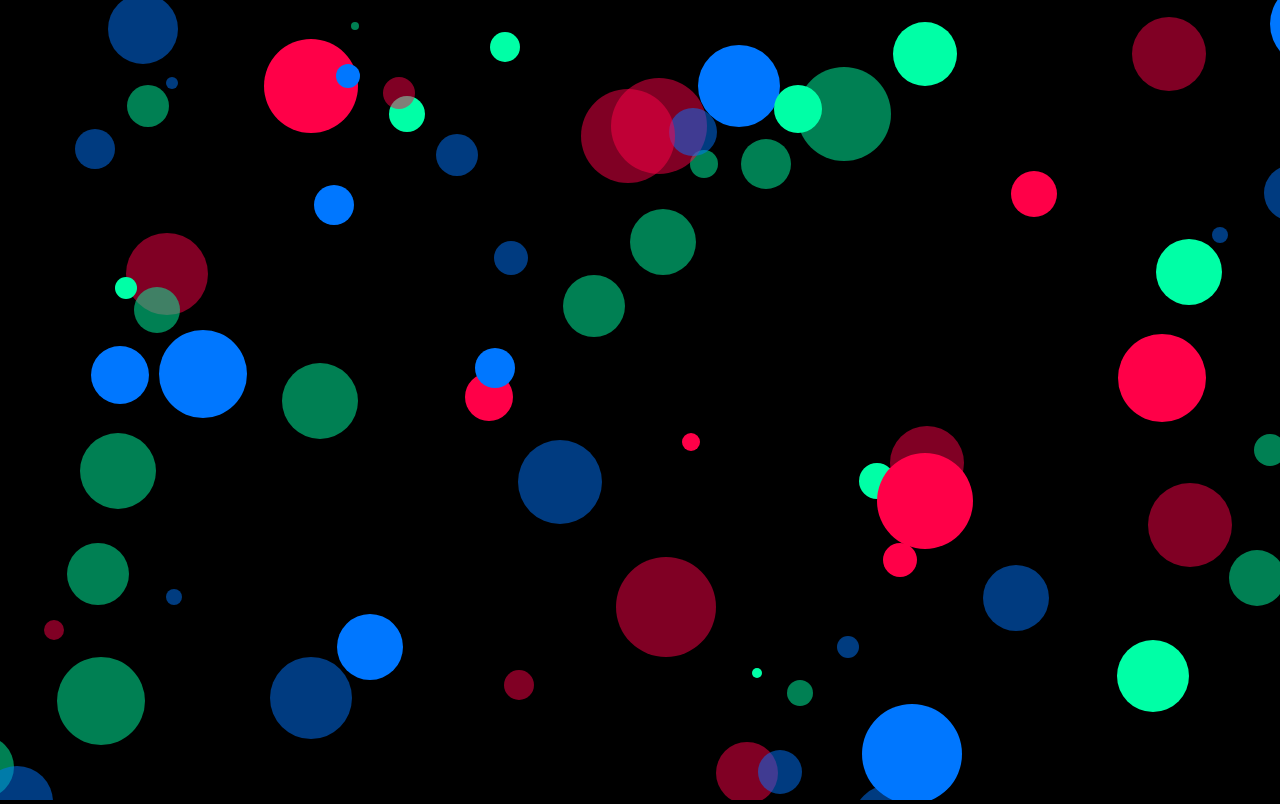
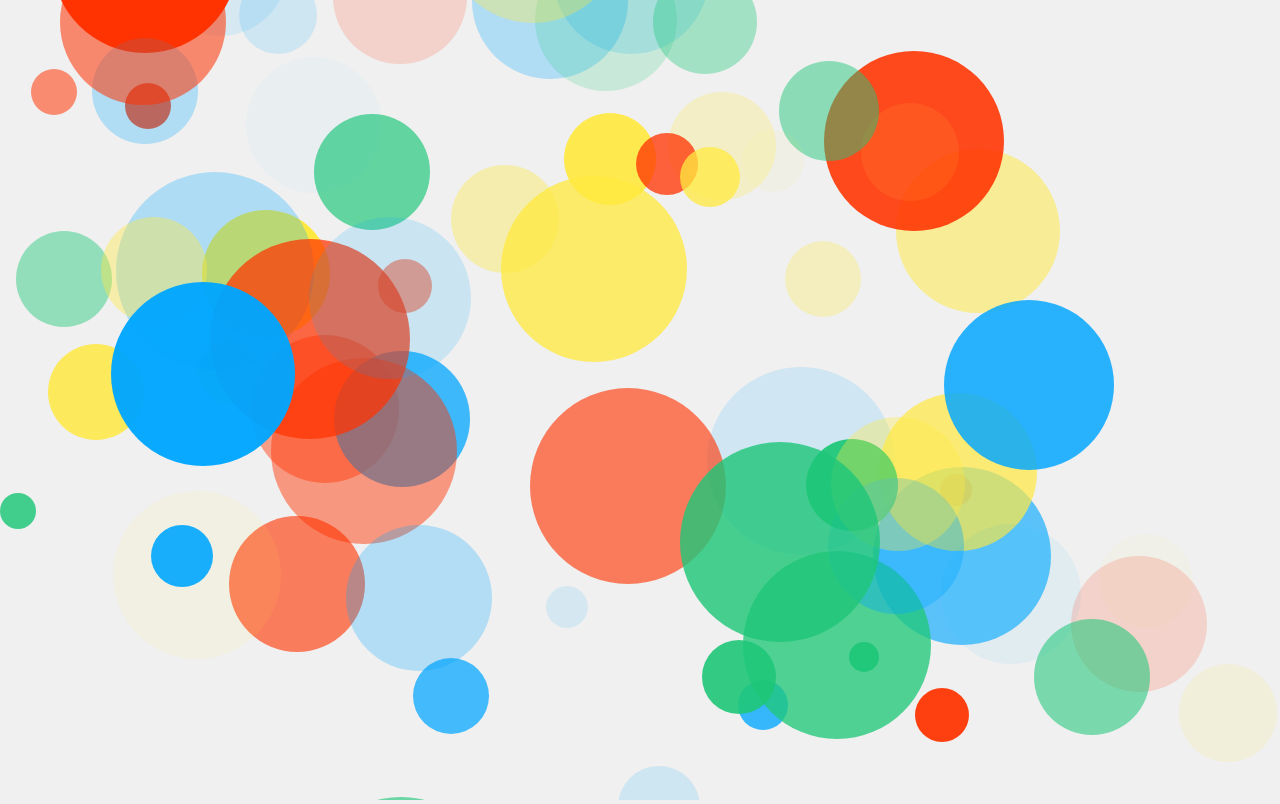
Before and after one commit to TJTHANAPAT/JS21Challenge, a plain HTML site: page Day01_FallingSnow/fallingSnow.html in a window 1280 px wide. Drawn offline with Linux system fonts and the light colour scheme.

Commit message:
Update FallingSnow

```diff
--- a/Day01_FallingSnow/fallingSnow.js
+++ b/Day01_FallingSnow/fallingSnow.js
@@ -16,8 +16,8 @@
 
     function createSnowBalls(canvas, numberOfSnowBalls) {
         return [...Array(numberOfSnowBalls)].map(()=>{
-            const speedXmin = -2;
-            const speedXmax = 2;
+            const speedXmin = -3;
+            const speedXmax = 3;
             let speedX = random(speedXmin,speedXmax);
             while(speedX == 0) {
                 speedX = random(speedXmin,speedXmax);
@@ -28,11 +28,11 @@
             return {
                 x: random(0,canvas.width),
                 y: random(0,canvas.height),
-                opacity: random(0.5,1),
-                radius: random(4,50),
+                opacity: Math.random(),
+                radius: random(15,100),
                 speedX: speedX,
                 speedY: random(-2,-1),
-                color: random(0,2)
+                color: random(0,3)
             }
         });
     }
@@ -49,11 +49,13 @@
             );
 
             if (snowBall.color === 0) {
-                canvasContext.fillStyle = `rgba(0, 255, 166, ${snowBall.opacity})`;
+                canvasContext.fillStyle = `rgba(255, 51, 0, ${snowBall.opacity})`; //red
             } else if(snowBall.color === 1) {
-                canvasContext.fillStyle = `rgba(255, 0, 72, ${snowBall.opacity})`;
+                canvasContext.fillStyle = `rgba(30, 199, 120, ${snowBall.opacity})`; //green
             } else if(snowBall.color === 2) {
-                canvasContext.fillStyle = `rgba(0, 119, 255, ${snowBall.opacity})`;
+                canvasContext.fillStyle = `rgba(0, 166, 255, ${snowBall.opacity})`; //blue
+            } else if(snowBall.color === 3) {
+                canvasContext.fillStyle = `rgba(255, 233, 64, ${snowBall.opacity})`; //yellow
             }
             canvasContext.fill();
         };
@@ -64,10 +66,18 @@
             snowBall.x += snowBall.speedX;
             snowBall.y += snowBall.speedY;
 
-            if (snowBall.x - snowBall.radius > canvas.width) {
+            //NormalMover (No Bounce)
+            /*if (snowBall.x - snowBall.radius > canvas.width) {
                 snowBall.x = - snowBall.radius;
             } else if (snowBall.x + snowBall.radius < 0) {
                 snowBall.x = canvas.width + snowBall.radius;
+            }*/
+
+            //Bounce SnowBall when it reaches edge
+            if ((snowBall.speedX > 0) && (snowBall.x + snowBall.radius > canvas.width)) {
+                snowBall.speedX = -snowBall.speedX;
+            } else if ((snowBall.speedX < 0) && (snowBall.x - snowBall.radius < 0)) {
+                snowBall.speedX = -snowBall.speedX;
             }
 
             if (snowBall.y - snowBall.radius > canvas.height) {
--- a/Day01_FallingSnow/fallingSnowStyle.css
+++ b/Day01_FallingSnow/fallingSnowStyle.css
@@ -1,5 +1,5 @@
 body {
-    background-color: #000000;
+    background-color: #f0f0f0;
 }
 
 html,body {
```
Also changed, not shown: index.html (+1 -1 lines).
